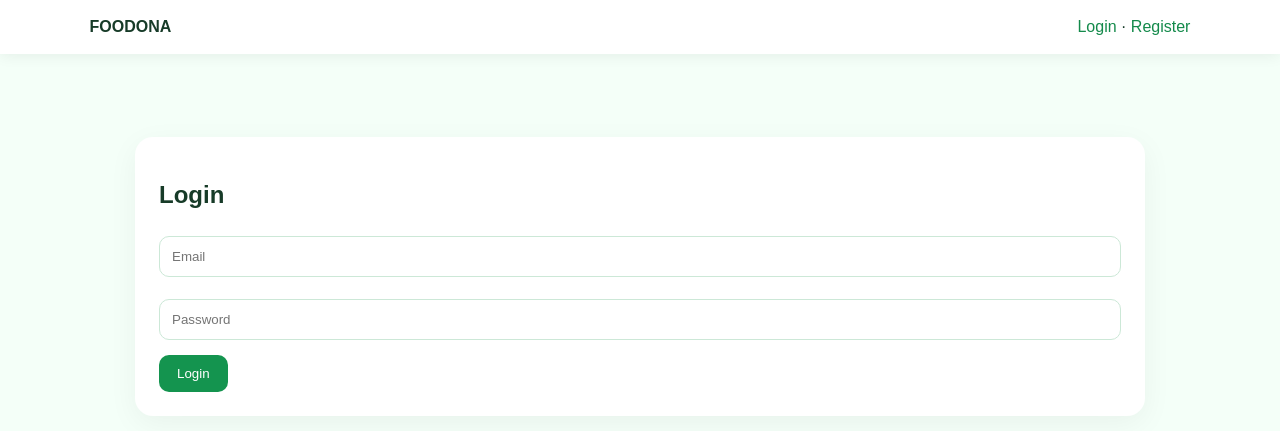
After one commit to shaurya-tiwarii/foodona, a Flask app: page /login in a window 1280 px wide. The commit adds this page. Shown: the top 431 px of the page. Run offline with Flask 3, Linux system fonts and the light colour scheme.

Commit message:
login, logout and nav links

```diff
--- a/app.py
+++ b/app.py
@@ -56,5 +56,20 @@ def register():
         finally: con.close()
     return render_template("register.html")
 
+@app.route("/login", methods=["GET","POST"])
+def login():
+    if request.method=="POST":
+        con=db(); u=con.execute("SELECT * FROM users WHERE email=?",(request.form["email"].lower(),)).fetchone()
+        con.close()
+        if u and check_password_hash(u["password"],request.form["password"]):
+            session.update(user_id=u["id"],name=u["name"],role=u["role"])
+            return redirect(url_for("dashboard"))
+        flash("Invalid email or password.")
+    return render_template("login.html")
+
+@app.route("/logout")
+def logout():
+    session.clear(); return redirect(url_for("index"))
+
 if __name__=="__main__":
     init_db(); app.run(debug=True)
--- a/templates/base.html
+++ b/templates/base.html
@@ -1 +1 @@
-<!doctype html><html><head><meta charset="utf-8"><meta name="viewport" content="width=device-width,initial-scale=1"><title>FOODONA</title><link rel="stylesheet" href="{{url_for('static',filename='style.css')}}"></head><body><nav><b>FOODONA</b></nav>{% with messages=get_flashed_messages() %}{% if messages %}<div class="container">{% for m in messages %}<div class="card">{{m}}</div>{% endfor %}</div>{% endif %}{% endwith %}{% block content %}{% endblock %}</body></html>
+<!doctype html><html><head><meta charset="utf-8"><meta name="viewport" content="width=device-width,initial-scale=1"><title>FOODONA</title><link rel="stylesheet" href="{{url_for('static',filename='style.css')}}"></head><body><nav><b>FOODONA</b><span>{% if session.get('user_id') %}<a href="/dashboard">Dashboard</a> · <a href="/logout">Logout</a>{% else %}<a href="/login">Login</a> · <a href="/register">Register</a>{% endif %}</span></nav>{% with messages=get_flashed_messages() %}{% if messages %}<div class="container">{% for m in messages %}<div class="card">{{m}}</div>{% endfor %}</div>{% endif %}{% endwith %}{% block content %}{% endblock %}</body></html>
--- /dev/null
+++ b/templates/login.html
@@ -0,0 +1 @@
+{% extends "base.html" %}{% block content %}<div class="container"><div class="card"><h2>Login</h2><form method="post"><input name="email" type="email" placeholder="Email" required><input name="password" type="password" placeholder="Password" required><button>Login</button></form></div></div>{% endblock %}
--- a/templates/register.html
+++ b/templates/register.html
@@ -1 +1 @@
-{% extends "base.html" %}{% block content %}<div class="container"><div class="card"><h2>Create Account</h2><form method="post"><input name="name" placeholder="Your full name" required><input name="email" type="email" placeholder="Email" required><input name="password" type="password" placeholder="Password" required><select name="role"><option>Donor</option><option>Recipient</option></select><button>Register</button></form></div></div>{% endblock %}
+{% extends "base.html" %}{% block content %}<div class="container"><div class="card"><h2>Create Account</h2><form method="post"><input name="name" placeholder="Full name" required><input name="email" type="email" placeholder="Email" required><input name="password" type="password" placeholder="Password" required><select name="role"><option>Donor</option><option>Recipient</option></select><button>Register</button></form></div></div>{% endblock %}
```
